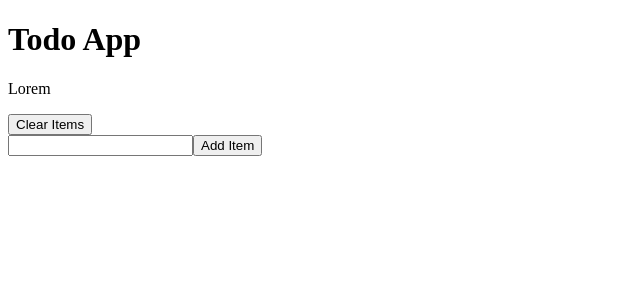
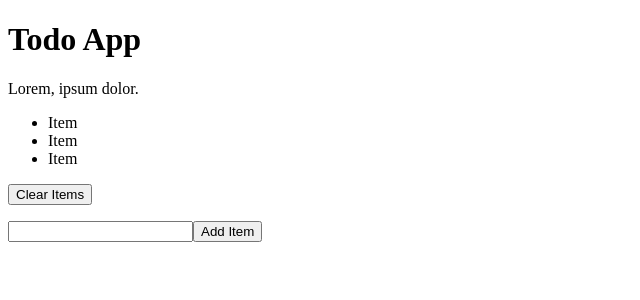
Before and after one commit to arifpehlivan/react-app, a React (Create React App) app: page / in a window 1280 px wide. Shown: the top 300 px of the page, without its empty margins (0-640 px from the left). Built offline with nearby package versions, Linux system fonts and the light colour scheme.

Commit message:
component

```diff
--- a/src/index.js
+++ b/src/index.js
@@ -1,52 +1,71 @@
-// import App from './App';
+import React from "react";
 import { createRoot } from 'react-dom/client';
 
 const container = document.getElementById('app');
 const root = createRoot(container);
 
-var app = {
-    title: "Todo App",
-    desc: "Lorem",
-    items: []
+
+class TodoApp extends React.Component{
+    render(){
+        return(
+            <>
+                <Header/>
+                <TodoList/>
+                <Action/>
+            </>
+        )
+    }
 }
 
-const onFormSubmit=(event)=> {
-    event.preventDefault();
-    var item = event.target.elements.txtItem.value;
-    if (item) {
-        app.items.push(item);
-        render();
+class Header extends React.Component{
+    render(){
+        return (
+            <>
+                <h1>Todo App</h1>
+                <div>Lorem, ipsum dolor.</div>
+            </>
+        )
     }
-    event.target.txtItem.value = "";
-
 }
 
-const clearItems=()=>{
-    app.items=[];
-    render();
+class TodoList extends React.Component{
+    render(){
+        return (
+            <ul>
+                <TodoItem/>
+                <TodoItem/>
+                <TodoItem/>
+            </ul>
+        )
+    }
 }
 
-const render=()=>{
-    const template = (
-        <div>
-            <h1>{app.title}</h1>
-            <div>{app.desc}</div>
-            <ul>
-                {
-                    app.items.map((item,index) => (
-                        <li key={index}>{item}</li>
-                    ))
-                }
-            </ul>
-            <button onClick={clearItems}>Clear Items</button>
-            <form onSubmit={onFormSubmit}>
-                <input type="text" name="txtItem" />
-                <button type="submit">Add Item</button>
-            </form>
-        </div>
-    )
-
-    root.render(template);
+class TodoItem extends React.Component{
+    render(){
+        return(
+            <>
+                <li>Item</li>
+            </>
+        )
+    }
 }
 
-render()
+class Action extends React.Component{
+    render() {
+        return (
+            <>
+            <p>
+                <button >Clear Items</button>
+            </p>
+             <form>
+                 <input type="text" name="txtItem" />
+                 <button type="submit">Add Item</button>
+             </form>
+            </>
+        )
+    }
+}
+
+
+
+root.render(<TodoApp/>);
```
Also changed, not shown: src/files/index.js (added, +54 -0 lines).
